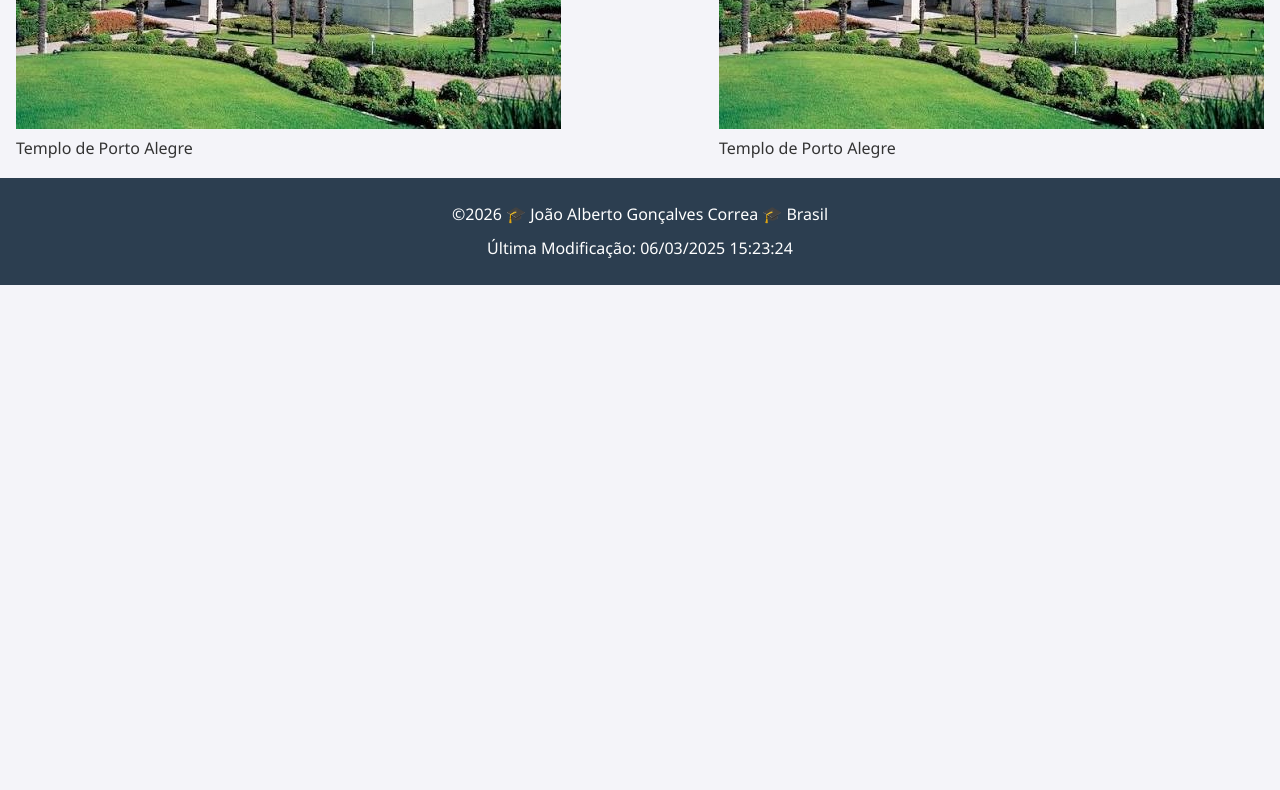
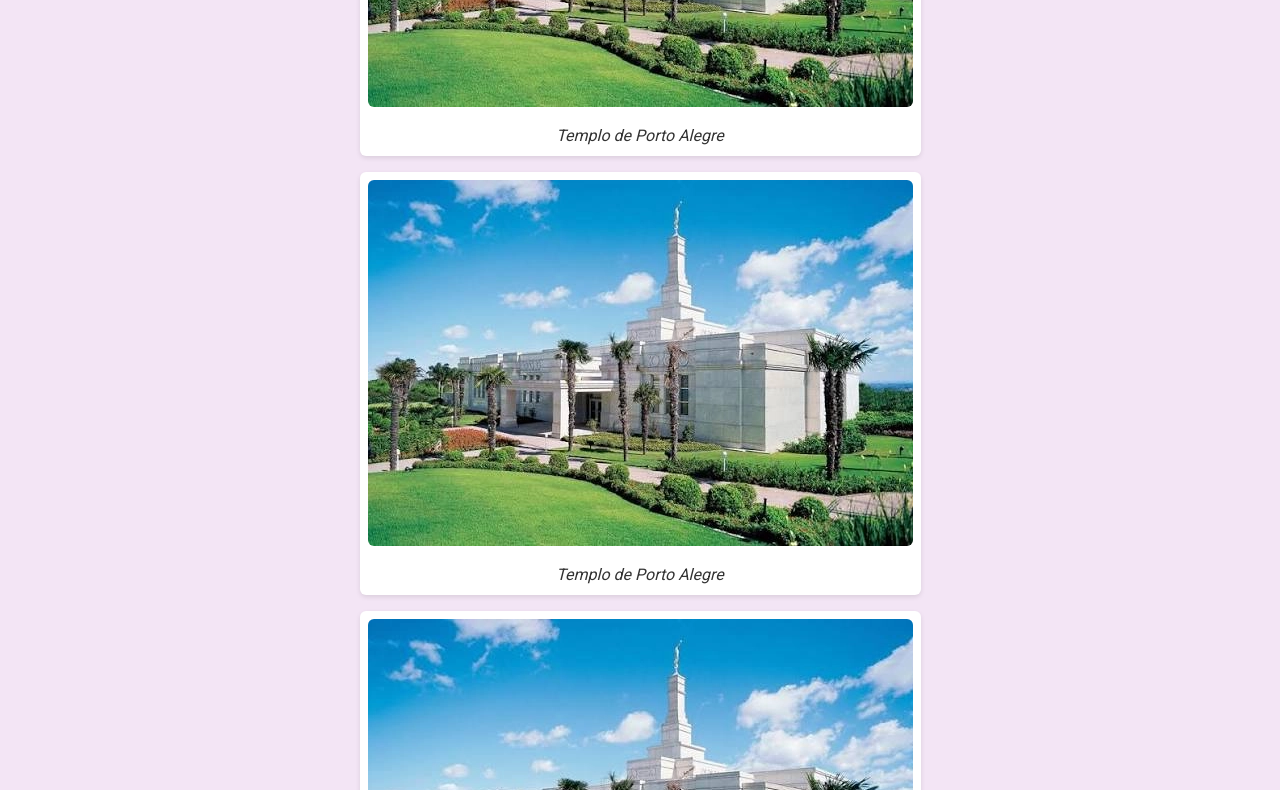
Before and after one commit to joaozinho86/wdd131, a plain HTML site: page templos.html in a window 1280 px wide. Shown: the part 2010-2800 px from the top of the page. Before the commit the page ends 2295 px from the top, so only its background shows below. Drawn offline with Linux system fonts and the light colour scheme; files that its build step writes are made by us from their sources.

Commit message:
alteracao

```diff
--- a/templos.html
+++ b/templos.html
@@ -5,12 +5,20 @@
   <meta name="viewport" content="width=device-width, initial-scale=1.0">
   <title>Álbum do Templo</title>
 
-  <link rel="stylesheet" href="css/reset.css">
-  <link rel="stylesheet" href="css/base.css">
-  <link rel="stylesheet" href="css/layout.css">
-  <link rel="stylesheet" href="css/components.css">
+  <!-- CSS obrigatório -->
+  <link rel="stylesheet" href="estilos/reset.css" rel="stylesheet">
+  <link rel="stylesheet" href="estilos/base.css" rel="stylesheet">
+  <link rel="stylesheet" href="estilos/layout.css" rel="stylesheet">
+  <link rel="stylesheet" href="estilos/components.css" rel="stylesheet">
+  <link rel="stylesheet" href="estilos/templos.css" rel="stylesheet">
+  <link rel="stylesheet" href="estilos/templos-grande.css" rel="stylesheet">
 
-  <script src="imagens/templopoa.webp" defer></script>
+  <!-- Google Fonts -->
+  <link rel="preconnect" href="https://fonts.googleapis.com">
+  <link rel="preconnect" href="https://fonts.gstatic.com" crossorigin>
+  <link href="https://fonts.googleapis.com/css2?family=Roboto:wght@400;700&family=Merriweather:wght@400;700&display=swap" rel="stylesheet">
+
+  <script src="scripts/templos.js" defer></script>
 </head>
 <body>
   <header>
```
